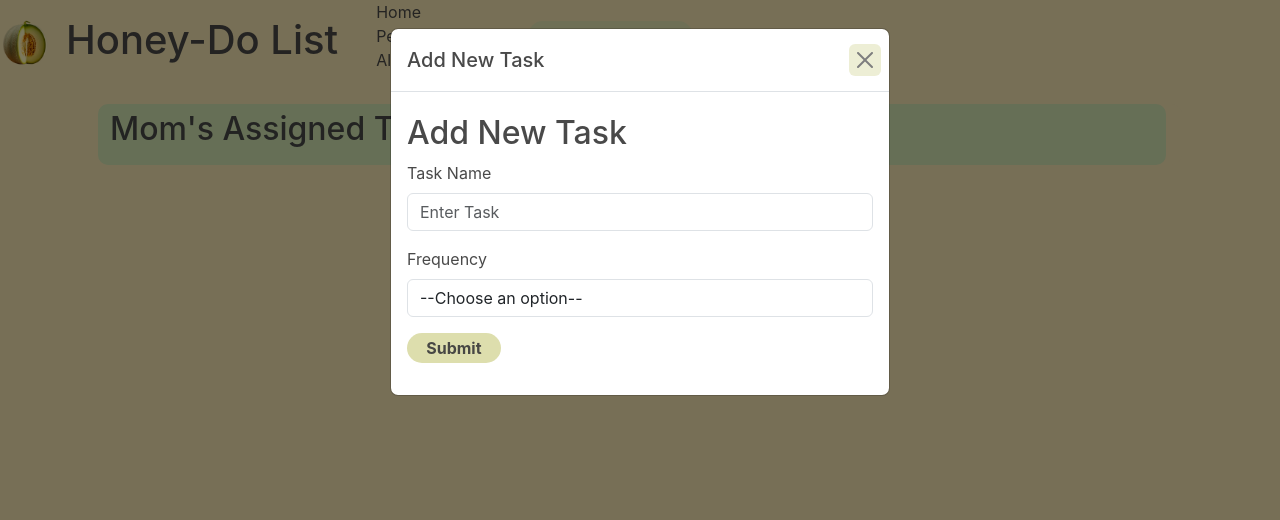
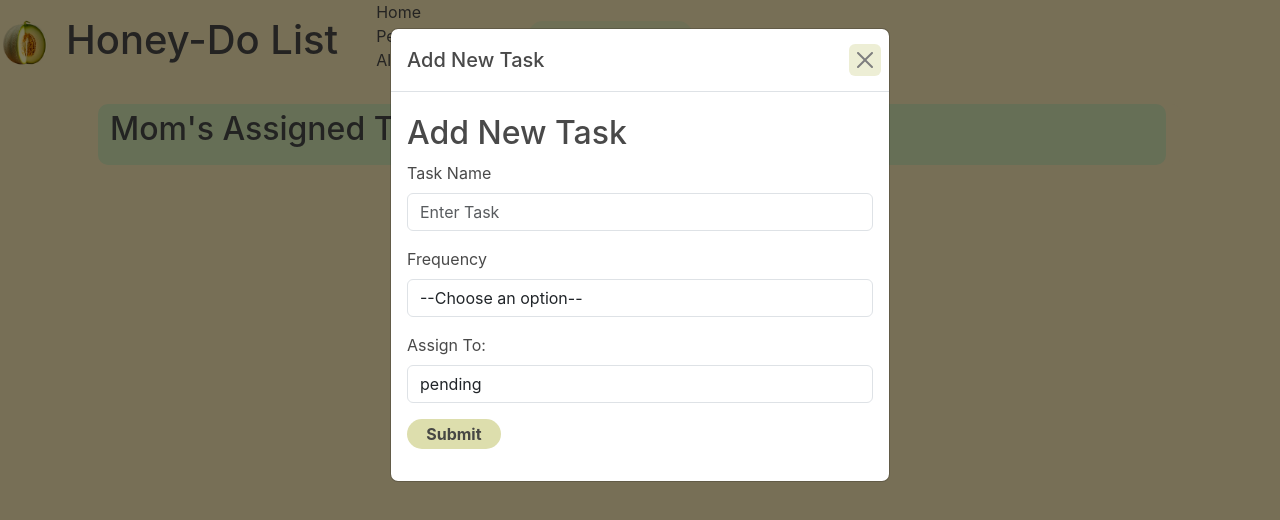
Before and after one commit to javar10/Honey-Do-List_React, a React (Create React App) app: page / in a window 1280 px wide. Both pictures are taken after a click on the button "+ Add New Task". Shown: the top 520 px of the page. Built offline with nearby package versions, Linux system fonts and the light colour scheme.

Commit message:
new task form with assignment

```diff
--- a/src/features/new_tasks/NewTaskForm.js
+++ b/src/features/new_tasks/NewTaskForm.js
@@ -16,6 +16,12 @@ function NewTaskForm() {
         setFieldValue("frequency", e.target.value);
     }
 
+    const [selectedAssignment, setSelectedAssignment] = useState('');
+    const handleAssignmentChange = (e, setFieldValue) => {
+        setSelectedAssignment(e.target.value);
+        setFieldValue("assignment", e.target.value);
+    }
+
     const [taskCounter, setTaskCounter] = useState(0);
     function handleSubmit(values, {resetForm}) {
         const dateCreated = new Date();
@@ -29,7 +35,7 @@ function NewTaskForm() {
             id: taskCounter,
             name: values.task,
             frequency: values.frequency,
-            assignment: 'pending',
+            assignment: values.assignment,
             dateCreated: dateCreatedString,
             dueDate: dueDate
         };
@@ -52,7 +58,8 @@ function NewTaskForm() {
                     <Formik
                         initialValues={{
                             task: "",
-                            frequency: "--Choose an option--"
+                            frequency: "--Choose an option--",
+                            assignment: 'pending'
                         }}
                         onSubmit={handleSubmit}
                         validate={validateNewTaskForm}
@@ -90,6 +97,27 @@ function NewTaskForm() {
                                         <option>Monthly</option>
                                     </Field>
                                     <ErrorMessage name="frequency">{(msg) => <p className='text-danger'>{msg}</p>}</ErrorMessage>
+                                </FormGroup>
+
+                                <FormGroup>
+                                    <Label htmlFor="newTaskAssignment" className="form-label md-2">Assign To:</Label>
+                                    <Field
+                                        name="assignment"
+                                        as="select"
+                                        className="form-control"
+                                        // onChange={e => {
+                                        //     handleChange(e);
+                                        //     values.frequency = e.target.value;
+                                        // }}
+                                        onChange={e => handleAssignmentChange(e, setFieldValue)}
+                                    >
+                                        {/* <option disabled>--Choose an option--</option> */}
+                                        <option>pending</option>
+                                        <option>Mom</option>
+                                        <option>Dad</option>
+                                        <option>Lia</option>
+                                    </Field>
+                                    {/* <ErrorMessage name="frequency">{(msg) => <p className='text-danger'>{msg}</p>}</ErrorMessage> */}
                                 </FormGroup>
 
                                 {selectedFrequency === 'One-Time' &&
```
